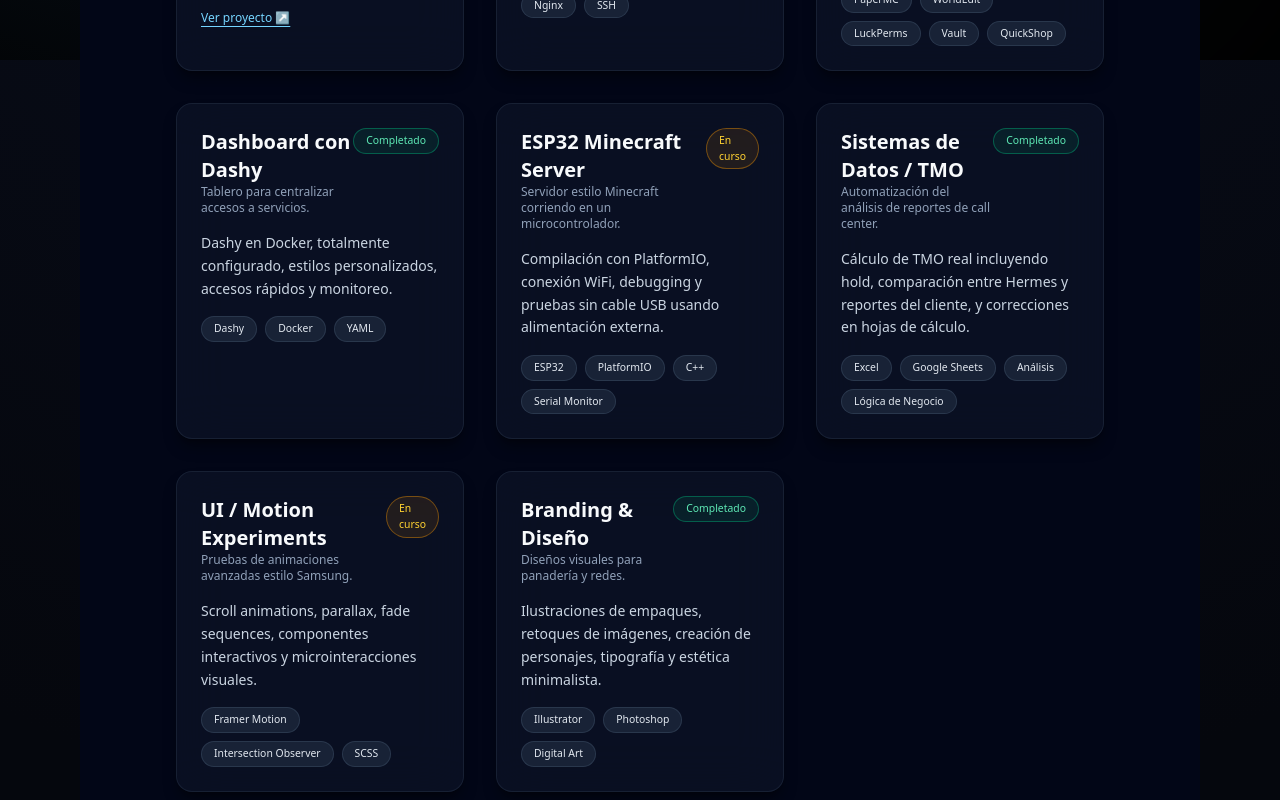
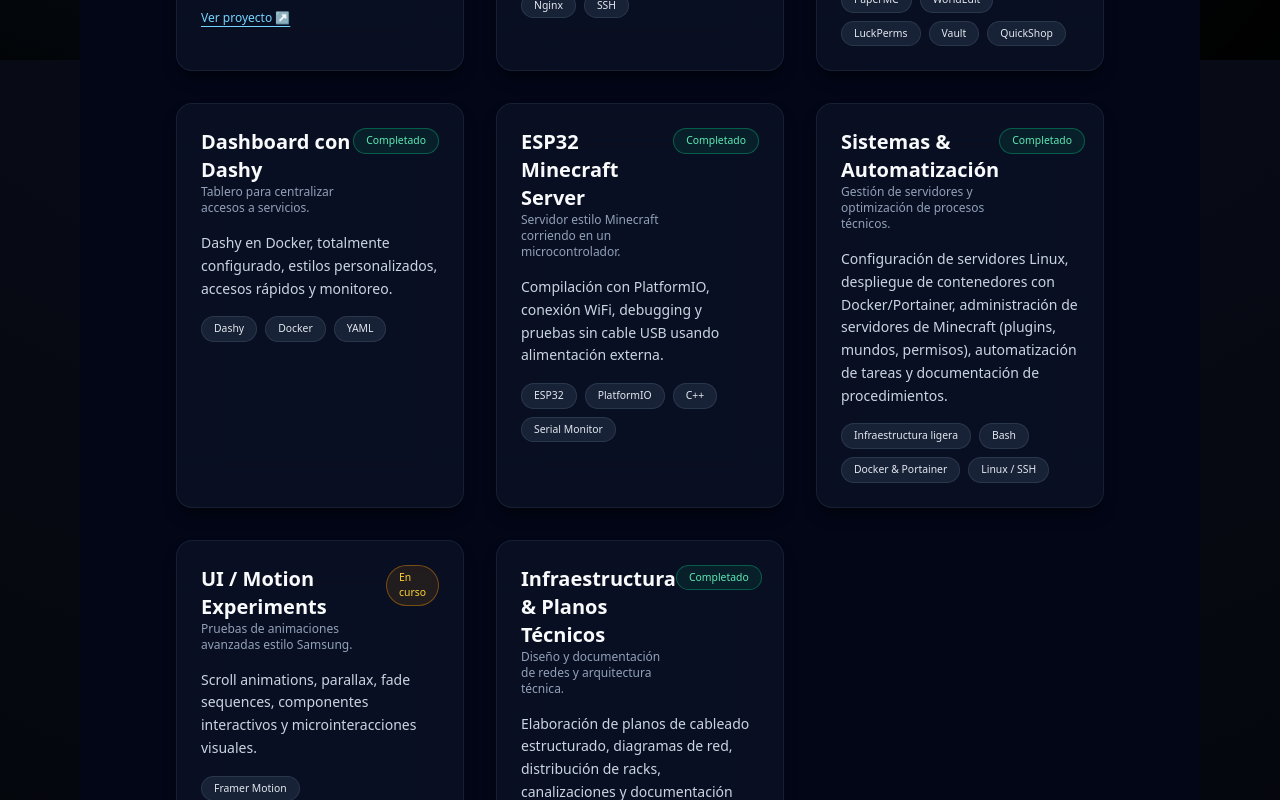
Before and after one commit to SebastianBrusca/seba-portfolio, a Next.js app: page /projects in a window 1280 px wide. Shown: the part 740-1540 px from the top of the page. Built offline with nearby package versions, Linux system fonts and the light colour scheme.

Commit message:
Fix TypeScript: quitar ease de cardVariants

```diff
--- a/src/app/projects/page.tsx
+++ b/src/app/projects/page.tsx
@@ -54,16 +54,16 @@ const projects: Project[] = [
     summary: "Servidor estilo Minecraft corriendo en un microcontrolador.",
     description:
       "Compilación con PlatformIO, conexión WiFi, debugging y pruebas sin cable USB usando alimentación externa.",
-    status: "En curso",
+    status: "Completado",
     tech: ["ESP32", "PlatformIO", "C++", "Serial Monitor"],
   },
   {
-    title: "Sistemas de Datos / TMO",
-    summary: "Automatización del análisis de reportes de call center.",
+    title: "Sistemas & Automatización",
+    summary: "Gestión de servidores y optimización de procesos técnicos.",
     description:
-      "Cálculo de TMO real incluyendo hold, comparación entre Hermes y reportes del cliente, y correcciones en hojas de cálculo.",
+      "Configuración de servidores Linux, despliegue de contenedores con Docker/Portainer, administración de servidores de Minecraft (plugins, mundos, permisos), automatización de tareas y documentación de procedimientos.",
     status: "Completado",
-    tech: ["Excel", "Google Sheets", "Análisis", "Lógica de Negocio"],
+    tech: ["Infraestructura ligera", "Bash", "Docker & Portainer", "Linux / SSH"],
   },
   {
     title: "UI / Motion Experiments",
@@ -74,12 +74,12 @@ const projects: Project[] = [
     tech: ["Framer Motion", "Intersection Observer", "SCSS"],
   },
   {
-    title: "Branding & Diseño",
-    summary: "Diseños visuales para panadería y redes.",
+    title: "Infraestructura & Planos Técnicos",
+    summary: "Diseño y documentación de redes y arquitectura técnica.",
     description:
-      "Ilustraciones de empaques, retoques de imágenes, creación de personajes, tipografía y estética minimalista.",
+      "Elaboración de planos de cableado estructurado, diagramas de red, distribución de racks, canalizaciones y documentación técnica para proyectos de infraestructura.",
     status: "Completado",
-    tech: ["Illustrator", "Photoshop", "Digital Art"],
+    tech: ["AutoCAD", "Visio / Diagramas de red", "Modelado básico 2D"],
   },
 ];
 
```
